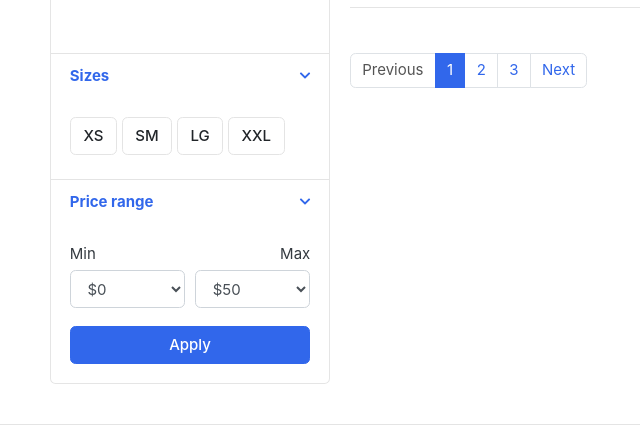
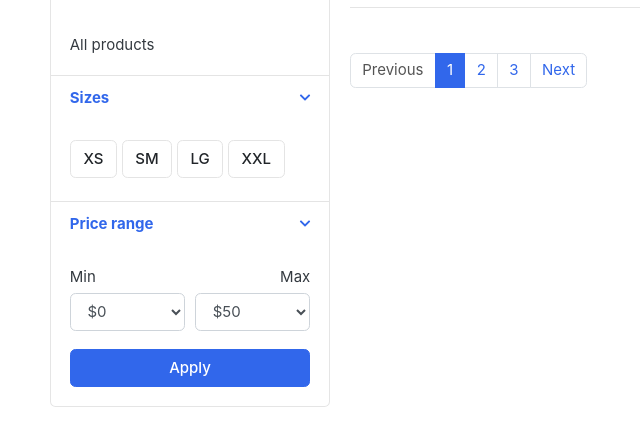
Before and after one commit to alisamadzadeh46/GreatKart, a Django app: template templates/store/store.html in a window 1280 px wide. Shown: the part 325-772 px from the top of the page, without its empty margins (0-640 px from the left). Run offline with Django 3.2, Linux system fonts and the light colour scheme; the template is opened without the code that fills it, so the values that code supplies are empty; some libraries are stand-ins or nearby versions; some web fonts are replaced.

Commit message:
update base.html and store.html

```diff
--- a/templates/base/base.html
+++ b/templates/base/base.html
@@ -83,8 +83,10 @@
                             <i class="fa fa-bars"></i> All category
                         </button>
                         <div class="dropdown-menu">
+                            <a class="dropdown-item" href="{% url 'store:store' %}"> All products </a>
                             {% for category in links %}
-                                <a class="dropdown-item" href="{% url 'store:products_by_category' category.slug %}">{{ category.category_name }}</a>
+                                <a class="dropdown-item"
+                                   href="{% url 'store:products_by_category' category.slug %}">{{ category.category_name }}</a>
                             {% endfor %}
                         </div>
                     </div>
--- a/templates/store/store.html
+++ b/templates/store/store.html
@@ -28,6 +28,7 @@
                                 <div class="card-body">
 
                                     <ul class="list-menu">
+                                        <a href="{% url 'store:store' %}"> All products </a>
                                         {% for category in links %}
                                             <li>
                                                 <a href="{% url 'store:products_by_category' category.slug %}">{{ category.category_name }} </a>
```
